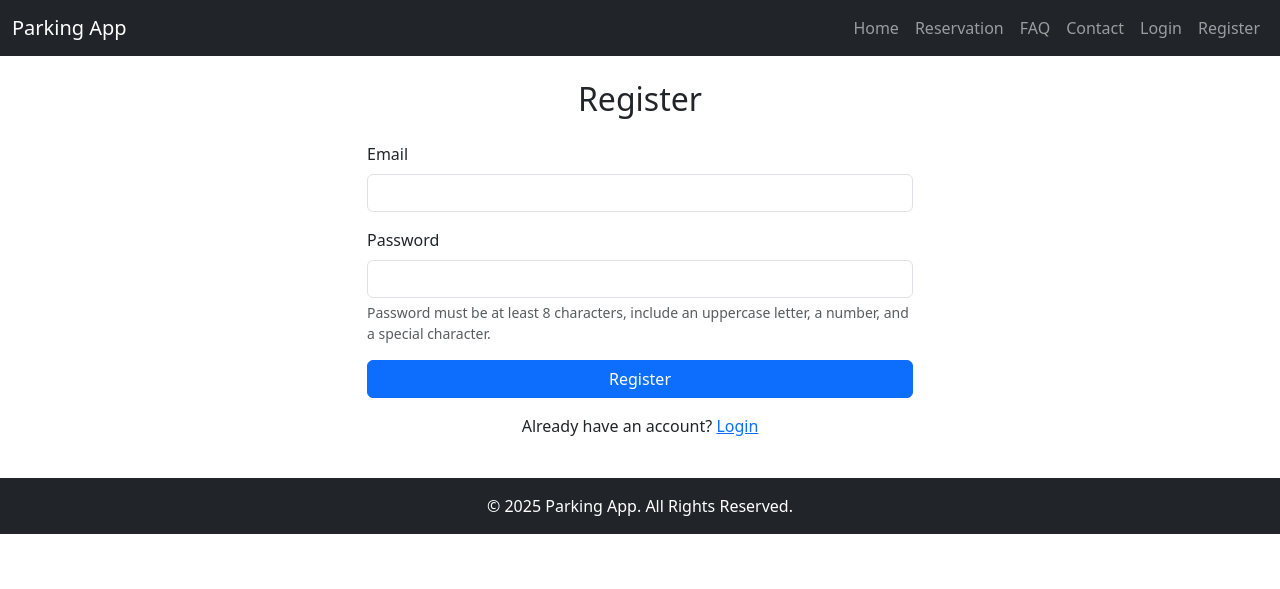
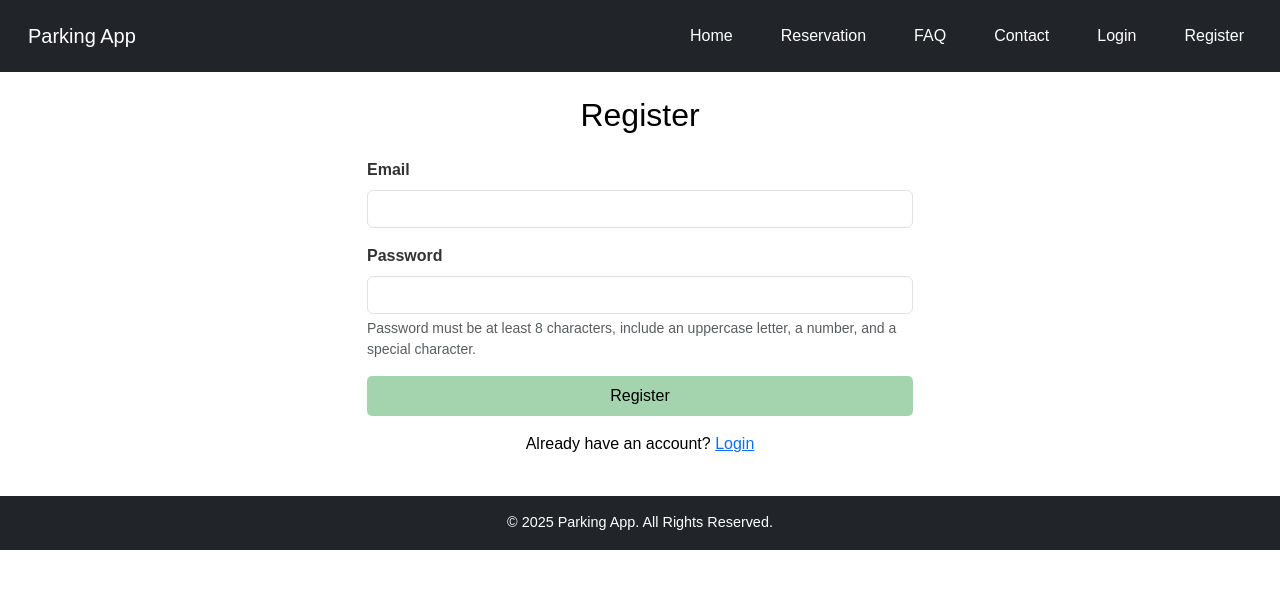
Before and after one commit to mdebecki/rent-park, a Flask app: page /register in a window 1280 px wide. Shown: the top 589 px of the page. Run offline with Flask 3, Linux system fonts and the light colour scheme.

Commit message:
Aplikacja - pierwsze kroki

```diff
--- a/static/css/style.css
+++ b/static/css/style.css
@@ -1,42 +1,87 @@
+/* Ogólne tło i kolory tekstu */
 body {
+    background-color: #FFFFFF;
+    color: #000000;
     font-family: Arial, sans-serif;
     margin: 0;
     padding: 0;
 }
-header, footer {
-    background-color: #333;
-    color: white;
-    padding: 1em 0;
+
+/* Nagłówek i stopka */
+header, footer, .navbar {
+    background-color: #333333; /* Ciemnoszare belki */
+    color: #FFFFFF;
+    padding: 1rem 0;
+}
+
+.navbar a {
+    color: #FFFFFF;
+    text-decoration: none;
+    margin: 0 1rem;
+}
+
+.navbar a:hover {
+    color: #A4D4AE; /* Pastelowy zielony na hover */
+}
+
+/* Przyciski */
+button, .btn {
+    background-color: #A4D4AE; /* Pastelowy zielony */
+    color: #000000; /* Ciemny tekst */
+    border: none;
+    padding: 0.5rem 1rem;
+    border-radius: 5px;
+    cursor: pointer;
+    transition: background-color 0.3s ease;
+}
+
+button:hover, .btn:hover {
+    background-color: #89B996; /* Ciemniejszy pastelowy zielony */
+}
+
+/* Formularze */
+form label {
+    font-weight: bold;
+    color: #333333; /* Ciemny tekst */
+}
+
+form input, form select, form textarea {
+    border: 1px solid #333333; /* Obramowanie ciemnoszare */
+    border-radius: 5px;
+    padding: 0.5rem;
+    width: 100%;
+    background-color: #F9F9F9; /* Jasne tło dla pól */
+}
+
+/* Alerty */
+.alert-success {
+    background-color: #D4EEDB; /* Pastelowy jasnozielony */
+    color: #333333;
+    padding: 1rem;
+    border-radius: 5px;
+    margin: 1rem 0;
+}
+
+.alert-danger {
+    background-color: #FAD4D4; /* Pastelowy czerwony */
+    color: #333333;
+    padding: 1rem;
+    border-radius: 5px;
+    margin: 1rem 0;
+}
+
+/* Stopka */
+footer {
+    font-size: 0.9rem;
     text-align: center;
 }
-nav ul {
-    list-style: none;
-    padding: 0;
+
+/* Karty i sekcje */
+.card {
+    background-color: #FFFFFF;
+    border: 1px solid #333333; /* Obramowanie ciemnoszare */
+    border-radius: 5px;
+    padding: 1rem;
+    margin-bottom: 1rem;
+    box-shadow: 0 4px 6px rgba(0, 0, 0, 0.1);
 }
-nav ul li {
-    display: inline;
-    margin: 0 10px;
-}
-nav ul li a {
-    color: white;
-    text-decoration: none;
-}
-main {
-    padding: 2em;
-}
-form label {
-    display: block;
-    margin: 0.5em 0 0.2em;
-}
-form input, form textarea, form select {
-    width: 100%;
-    padding: 0.5em;
-    margin-bottom: 1em;
-}
-button {
-    background-color: #333;
-    color: white;
-    border: none;
-    padding: 0.7em 1.5em;
-    cursor: pointer;
-}
--- a/templates/base.html
+++ b/templates/base.html
@@ -3,9 +3,10 @@
 <head>
     <meta charset="UTF-8">
     <meta name="viewport" content="width=device-width, initial-scale=1.0">
-    <title>{{ title }}</title>
+    <title>park-rental</title>
     <!-- Bootstrap CSS -->
     <link href="https://cdn.jsdelivr.net/npm/bootstrap@5.3.0-alpha1/dist/css/bootstrap.min.css" rel="stylesheet">
+<link rel="stylesheet" href="{{ url_for('static', filename='css/style.css') }}">
 </head>
 <body>
     <nav class="navbar navbar-expand-lg navbar-dark bg-dark">
```
